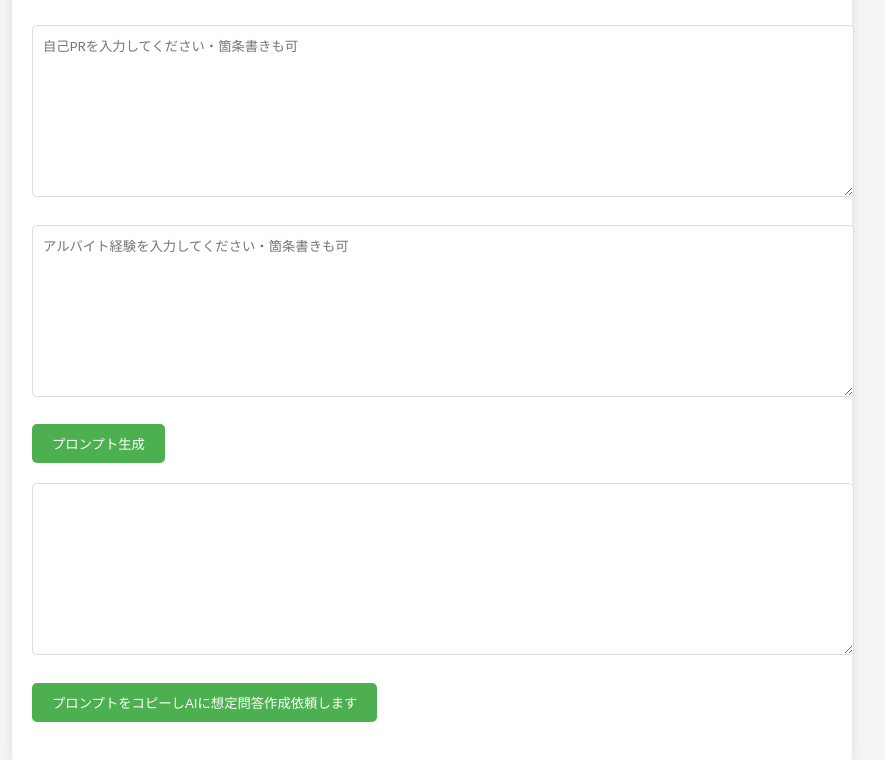
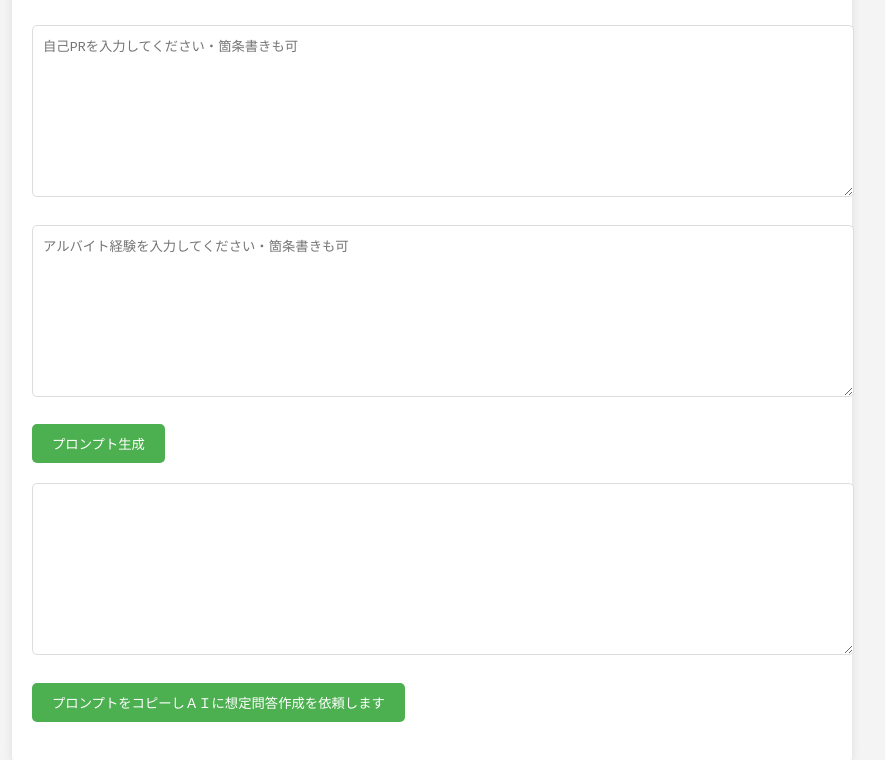
Before and after one commit to tanukin0423/mensetsutaisaku, a plain HTML site: page step2.html in a window 1280 px wide. Shown: the part 901-1661 px from the top of the page, without its empty margins (208-1093 px from the left). Drawn offline with Linux system fonts and the light colour scheme.

Commit message:
Add files via upload

```diff
--- a/step2.html
+++ b/step2.html
@@ -70,7 +70,7 @@
         <button onclick="generatePrompt()">プロンプト生成</button>
 
         <textarea id="generatedPrompt" readonly></textarea>
-        <button onclick="copyPrompt()">プロンプトをコピーしAIに想定問答作成依頼します</button>
+        <button onclick="copyPrompt()">プロンプトをコピーしＡＩに想定問答作成を依頼します</button>
     </div>
 
     <script>
```
